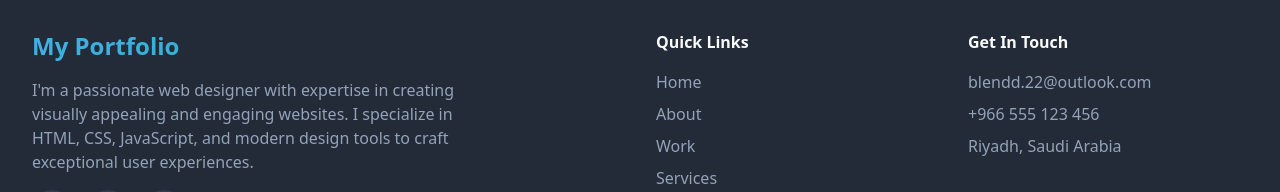
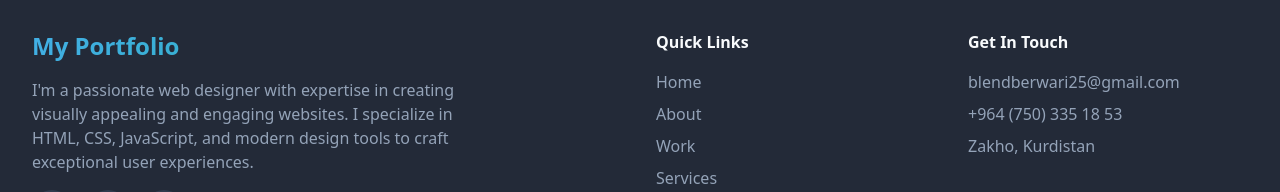
Before and after one commit to Blendddd/blendberwari-next-chapter, a React (Vite) app: page / in a window 1280 px wide. Shown: the part 4749-4941 px from the top of the page. Built offline with nearby package versions, Linux system fonts and the light colour scheme.

Commit message:
Update footer contact information
Update footer with contact details from the "Get in Touch" section.

```diff
--- a/src/components/Footer.tsx
+++ b/src/components/Footer.tsx
@@ -89,16 +89,16 @@ const Footer = () => {
             <h4 className="font-semibold mb-4">{t.contact.title}</h4>
             <ul className="space-y-2 text-muted-foreground">
               <li>
-                <a href="mailto:blendd.22@outlook.com" className="hover:text-primary transition-colors link-underline">
-                  blendd.22@outlook.com
+                <a href="mailto:blendberwari25@gmail.com" className="hover:text-primary transition-colors link-underline">
+                  blendberwari25@gmail.com
                 </a>
               </li>
               <li>
-                <a href="tel:+966555123456" className="hover:text-primary transition-colors link-underline">
-                  +966 555 123 456
+                <a href="tel:+964750335185" className="hover:text-primary transition-colors link-underline">
+                  +964 (750) 335 18 53
                 </a>
               </li>
-              <li>Riyadh, Saudi Arabia</li>
+              <li>Zakho, Kurdistan</li>
             </ul>
           </div>
         </div>
```
